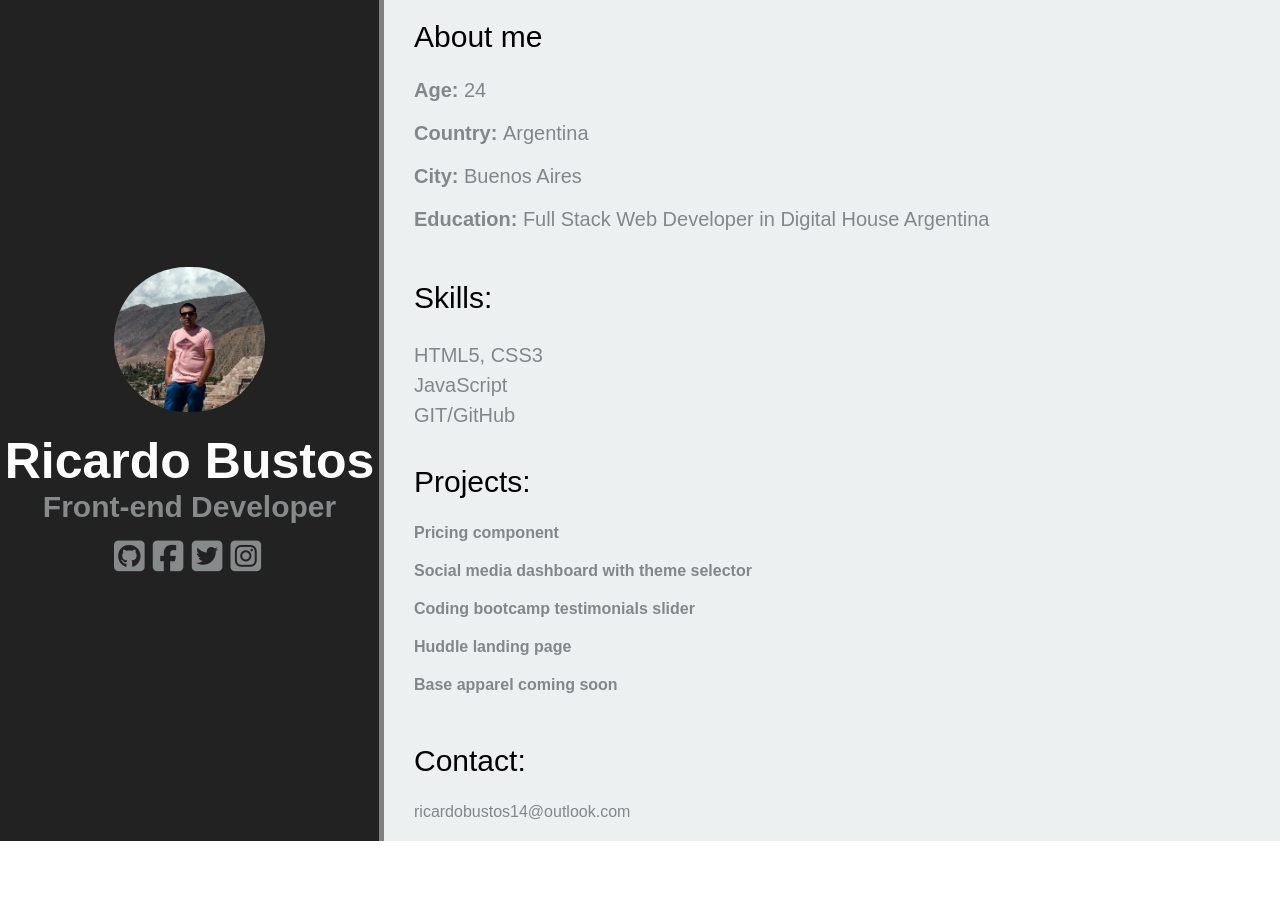
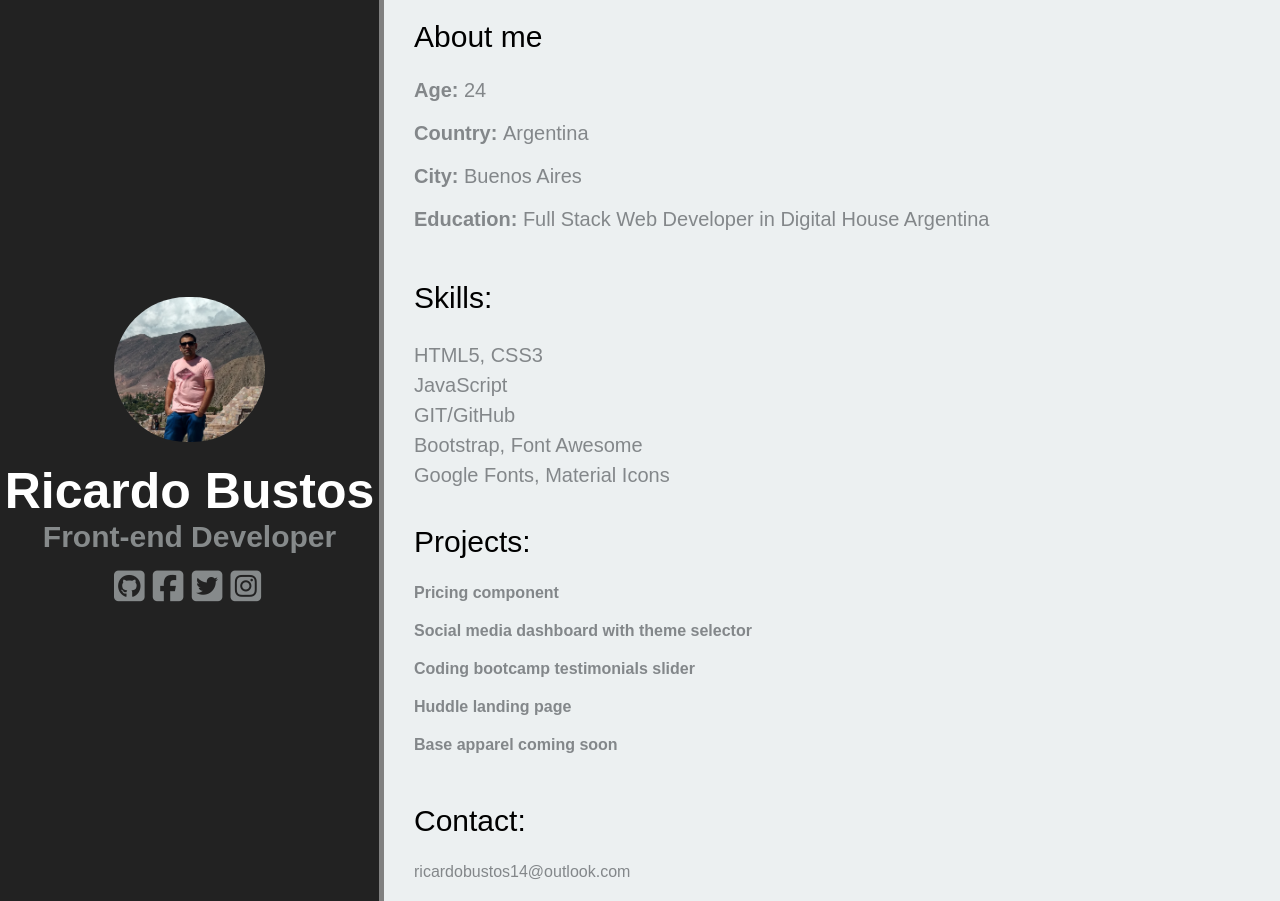
Before and after one commit to ricardoangelbustos/ricardoangelbustos.github.io, a plain HTML site: page index.html in a window 1280 px wide. Before the commit the page ends 841 px from the top, so only its background shows below. Drawn offline with Linux system fonts and the light colour scheme.

Commit message:
Agregadas skills

```diff
--- a/index.html
+++ b/index.html
@@ -30,7 +30,7 @@
             </div>
             <div class="skills">
                 <h3>Skills:</h3>
-                <p>HTML5, CSS3 <br>JavaScript<br>GIT/GitHub</p>
+                <p>HTML5, CSS3 <br>JavaScript<br>GIT/GitHub<br>Bootstrap,  Font Awesome<br>Google Fonts, Material Icons</p>
             </div>
             <div class="projects">
                 <h3>Projects:</h3>
```
